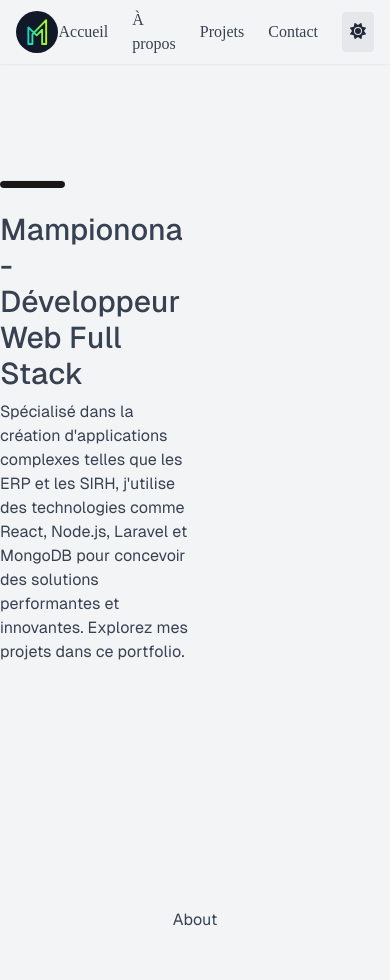
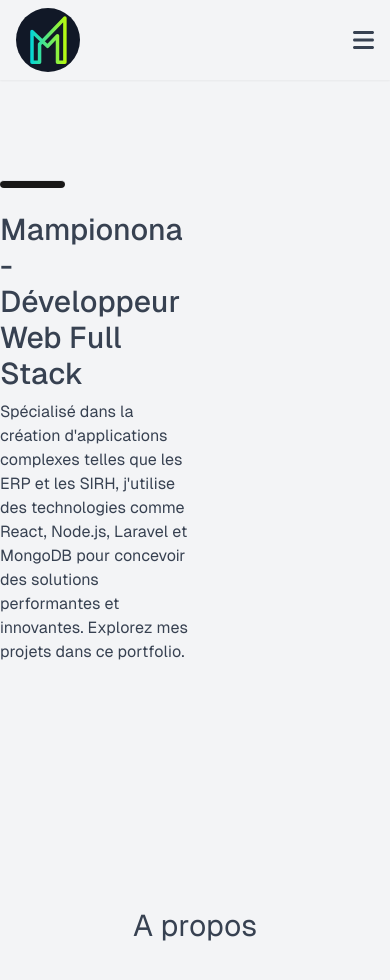
Before and after one commit to Mampionona33/portfolio-mampi, a Next.js app: page / in a window 390 px wide. Shown: the top 980 px of the page. Built offline with nearby package versions, Linux system fonts and the light colour scheme.

Commit message:
ajout menu hambourger

```diff
--- a/app/components/About.tsx
+++ b/app/components/About.tsx
@@ -1,7 +1,7 @@
 const About = () => {
   return (
     <section className="min-h-screen" id="a_propos">
-      <h1>About</h1>
+      <h1 className="text-3xl">A propos</h1>
     </section>
   );
 };
--- a/app/components/Navbar.tsx
+++ b/app/components/Navbar.tsx
@@ -1,17 +1,28 @@
-import React from "react";
+"use client";
+import React, { useState } from "react";
 import ThemeSwitcher from "./ThemeSwitcher";
 import logo from "../../public/logo_portfolio.svg";
 import Image from "next/image";
+import { FontAwesomeIcon } from "@fortawesome/react-fontawesome";
+import { faBars } from "@fortawesome/free-solid-svg-icons";
 
 const Navbar: React.FC = () => {
+  const [isMenuOpen, setIsMenuOpen] = useState(false);
+
+  const toggleMenu = () => {
+    setIsMenuOpen(!isMenuOpen);
+  };
+
   return (
     <nav className="bg-gray-100 text-gray-700 dark:bg-gray-800 shadow-sm fixed w-full top-0 z-50 flex items-center justify-between px-4 py-2">
-      <div className="rounded-full bg-gray-900  p-2">
+      <div className="rounded-full bg-gray-900 p-2">
         <Image src={logo} alt="Logo" className="w-12" />
       </div>
-      <ul className="flex flex-row items-center gap-6 dark:text-white">
+
+      {/* Desktop Menu */}
+      <ul className="hidden md:flex flex-row items-center gap-6 dark:text-white">
         <li>
-          <a href="#accueil">Accueil</a>{" "}
+          <a href="#accueil">Accueil</a>
         </li>
         <li>
           <a href="#a_propos">À propos</a>
@@ -24,6 +35,44 @@ const Navbar: React.FC = () => {
         </li>
         <ThemeSwitcher />
       </ul>
+
+      {/* Hamburger Icon for small screens */}
+      <div className="flex md:hidden">
+        <FontAwesomeIcon
+          icon={faBars}
+          className="text-2xl cursor-pointer dark:text-white"
+          onClick={toggleMenu}
+        />
+      </div>
+
+      {/* Mobile Menu (shown when icon is clicked) */}
+      {isMenuOpen && (
+        <div className="absolute top-full left-0 right-0 bg-gray-100 dark:bg-gray-800 text-center shadow-lg md:hidden">
+          <ul className="flex flex-col items-center gap-6 py-4 dark:text-white">
+            <li>
+              <a href="#accueil" onClick={toggleMenu}>
+                Accueil
+              </a>
+            </li>
+            <li>
+              <a href="#a_propos" onClick={toggleMenu}>
+                À propos
+              </a>
+            </li>
+            <li>
+              <a href="#projects" onClick={toggleMenu}>
+                Projets
+              </a>
+            </li>
+            <li>
+              <a href="#contact" onClick={toggleMenu}>
+                Contact
+              </a>
+            </li>
+            <ThemeSwitcher />
+          </ul>
+        </div>
+      )}
     </nav>
   );
 };
```
